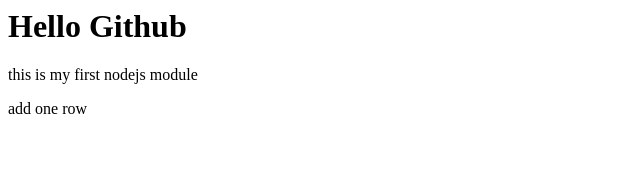
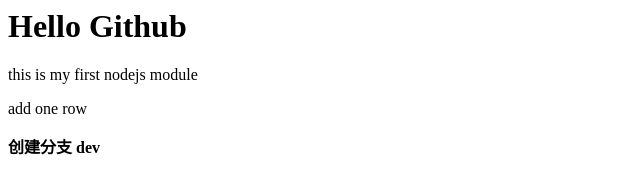
Before and after one commit to xiaomao1884600/nodejs, a plain HTML site: page index.html in a window 1280 px wide. Shown: the whole page, without its empty margins (0-640 px from the left). Drawn offline with Linux system fonts and the light colour scheme.

Commit message:
branch test

```diff
--- a/index.html
+++ b/index.html
@@ -3,5 +3,6 @@
 		<h1>Hello Github</h1>
 		<p>this is my first nodejs module</p>
 		<p>add one row</p>
+		<b>创建分支 dev</b>
 	</body>
 </html>
```
